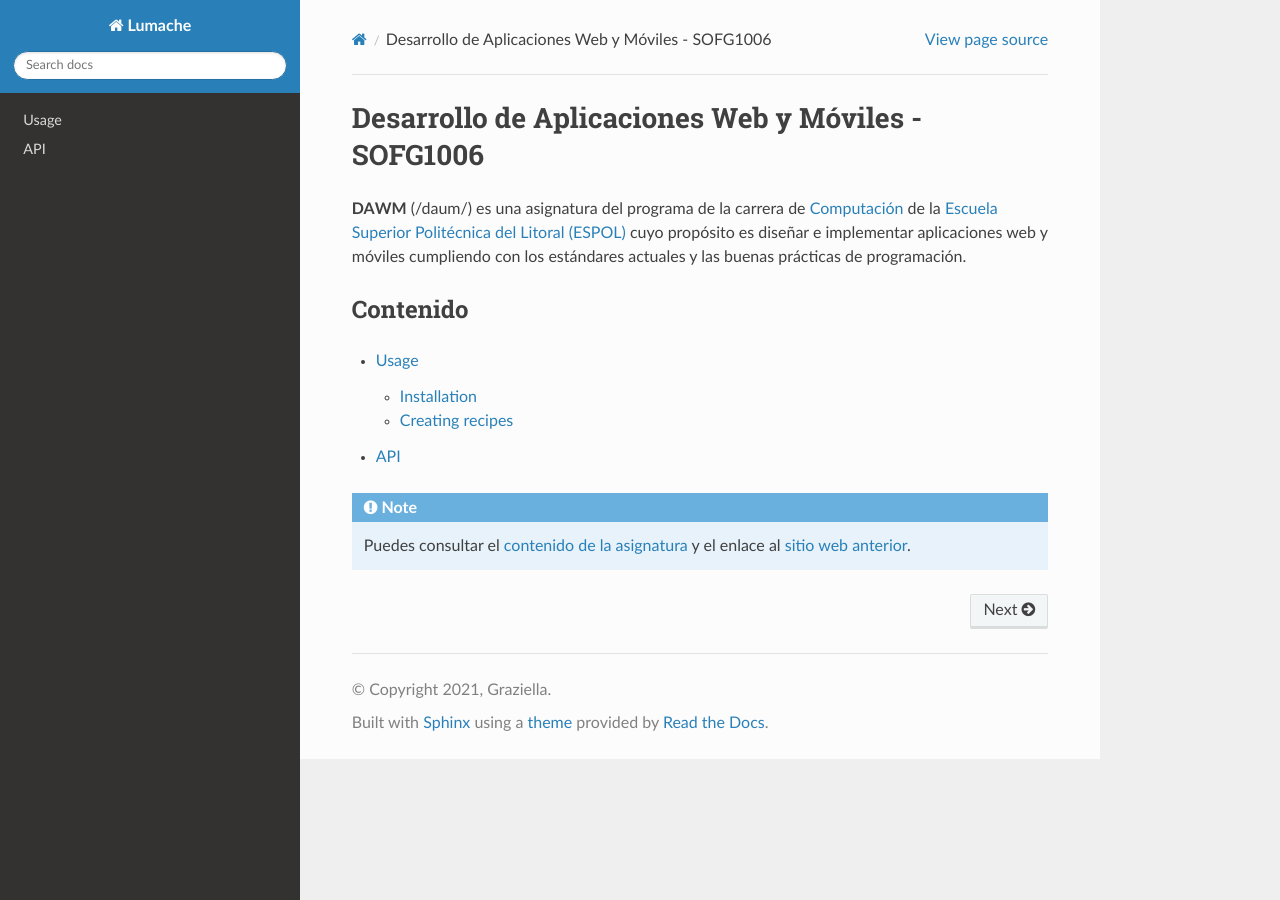
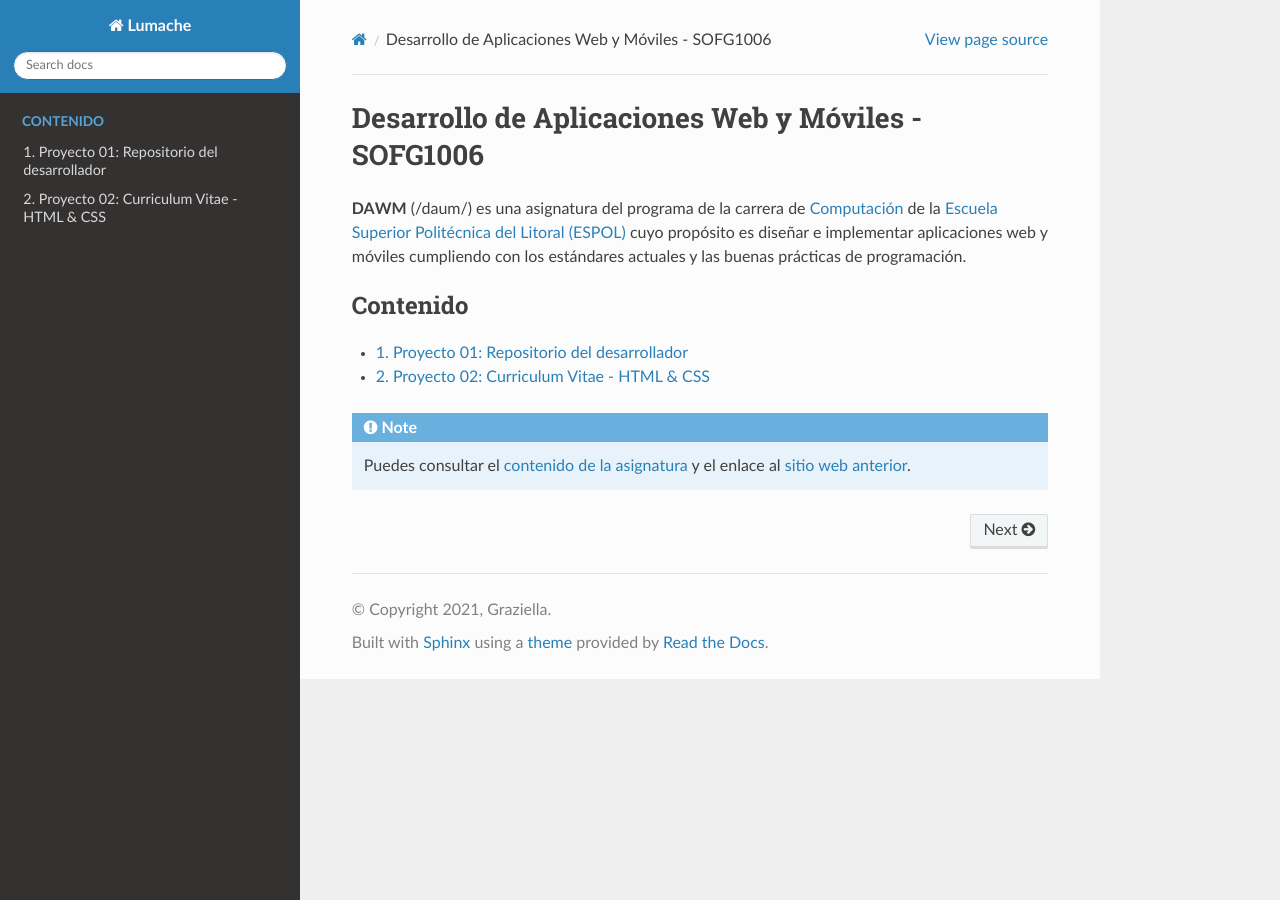
Before and after one commit to DAWMFIEC/DAWM-AI, a Sphinx documentation site: the page built from docs/source/index.rst, in a window 1280 px wide. Built offline with Sphinx 7.4.7 and the Read the Docs theme 3.1.0, drawn with Linux system fonts in a browser that asks for light colours.

Commit message:
proyectos folder

```diff
--- a/docs/source/index.rst
+++ b/docs/source/index.rst
@@ -5,13 +5,13 @@ Desarrollo de Aplicaciones Web y Móviles - SOFG1006
 `Computación <https://www.fiec.espol.edu.ec/es/carreras-de-grado/computacion>`_ de la `Escuela Superior Politécnica del Litoral (ESPOL) <https://www.espol.edu.ec/es>`_ cuyo propósito es diseñar e implementar aplicaciones web y
 móviles cumpliendo con los estándares actuales y las buenas prácticas de programación.
 
-Contenido
---------
+.. toctree::
+  :maxdepth: 1
+  :numbered:
+  :caption: Contenido
+  :glob:
 
-.. toctree::
-
-   usage
-   api
+  proyectos/*
 
 
 .. note::
--- /dev/null
+++ b/docs/source/proyectos/proyecto01.rst
@@ -0,0 +1,2 @@
+Proyecto 01: Repositorio del desarrollador
+===================================
--- /dev/null
+++ b/docs/source/proyectos/proyecto02.rst
@@ -0,0 +1,2 @@
+Proyecto 02: Curriculum Vitae - HTML & CSS
+===================================
```
